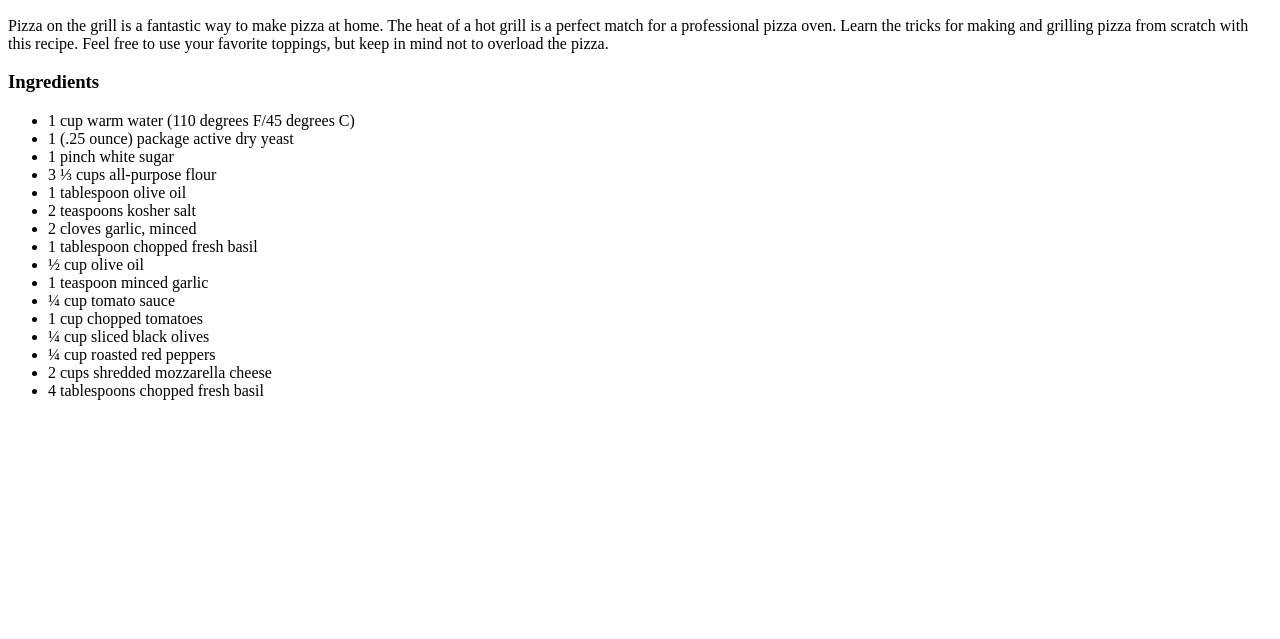
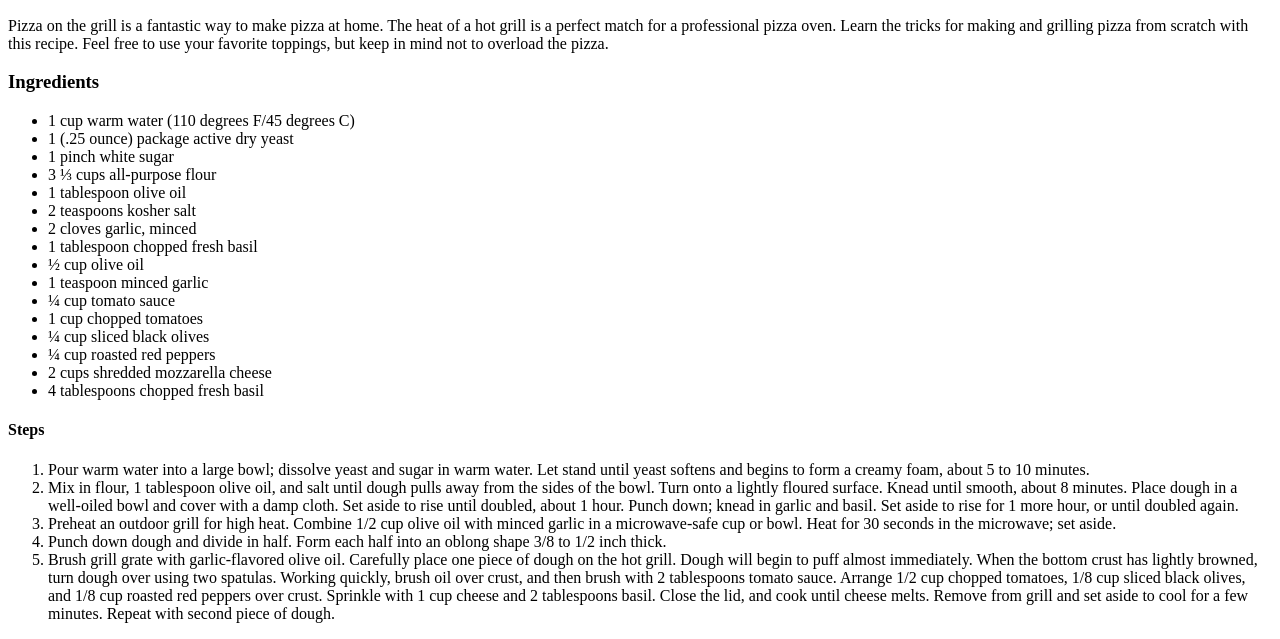
Before and after one commit to fabioffj/odin-recipes, a plain HTML site: page index.html in a window 1280 px wide. Shown: the part 434-1073 px from the top of the page. Before the commit the page ends 850 px from the top, so only its background shows below. Drawn offline with Linux system fonts and the light colour scheme.

Commit message:
Added steps to make the dish

```diff
--- a/index.html
+++ b/index.html
@@ -29,5 +29,13 @@
             <li>2 cups shredded mozzarella cheese</li>
             <li>4 tablespoons chopped fresh basil</li>
         </ul>
+        <h4>Steps</h4>
+        <ol>
+            <li>Pour warm water into a large bowl; dissolve yeast and sugar in warm water. Let stand until yeast softens and begins to form a creamy foam, about 5 to 10 minutes.</li>
+            <li>Mix in flour, 1 tablespoon olive oil, and salt until dough pulls away from the sides of the bowl. Turn onto a lightly floured surface. Knead until smooth, about 8 minutes. Place dough in a well-oiled bowl and cover with a damp cloth. Set aside to rise until doubled, about 1 hour. Punch down; knead in garlic and basil. Set aside to rise for 1 more hour, or until doubled again.</li>
+            <li>Preheat an outdoor grill for high heat. Combine 1/2 cup olive oil with minced garlic in a microwave-safe cup or bowl. Heat for 30 seconds in the microwave; set aside.</li>
+            <li>Punch down dough and divide in half. Form each half into an oblong shape 3/8 to 1/2 inch thick.</li>
+            <li>Brush grill grate with garlic-flavored olive oil. Carefully place one piece of dough on the hot grill. Dough will begin to puff almost immediately. When the bottom crust has lightly browned, turn dough over using two spatulas. Working quickly, brush oil over crust, and then brush with 2 tablespoons tomato sauce. Arrange 1/2 cup chopped tomatoes, 1/8 cup sliced black olives, and 1/8 cup roasted red peppers over crust. Sprinkle with 1 cup cheese and 2 tablespoons basil. Close the lid, and cook until cheese melts. Remove from grill and set aside to cool for a few minutes. Repeat with second piece of dough.</li>
+        </ol>
     </body>
 </html>
```
